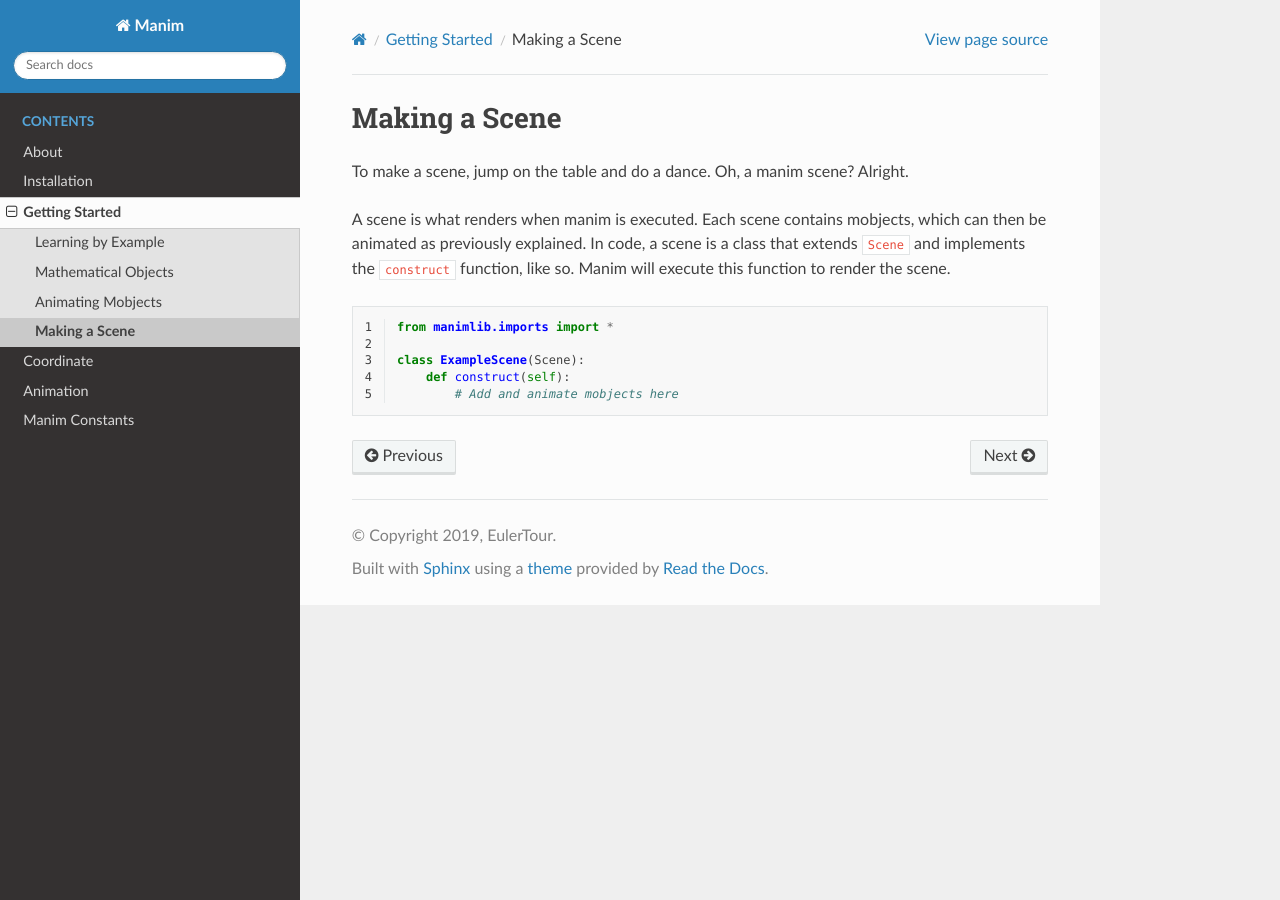
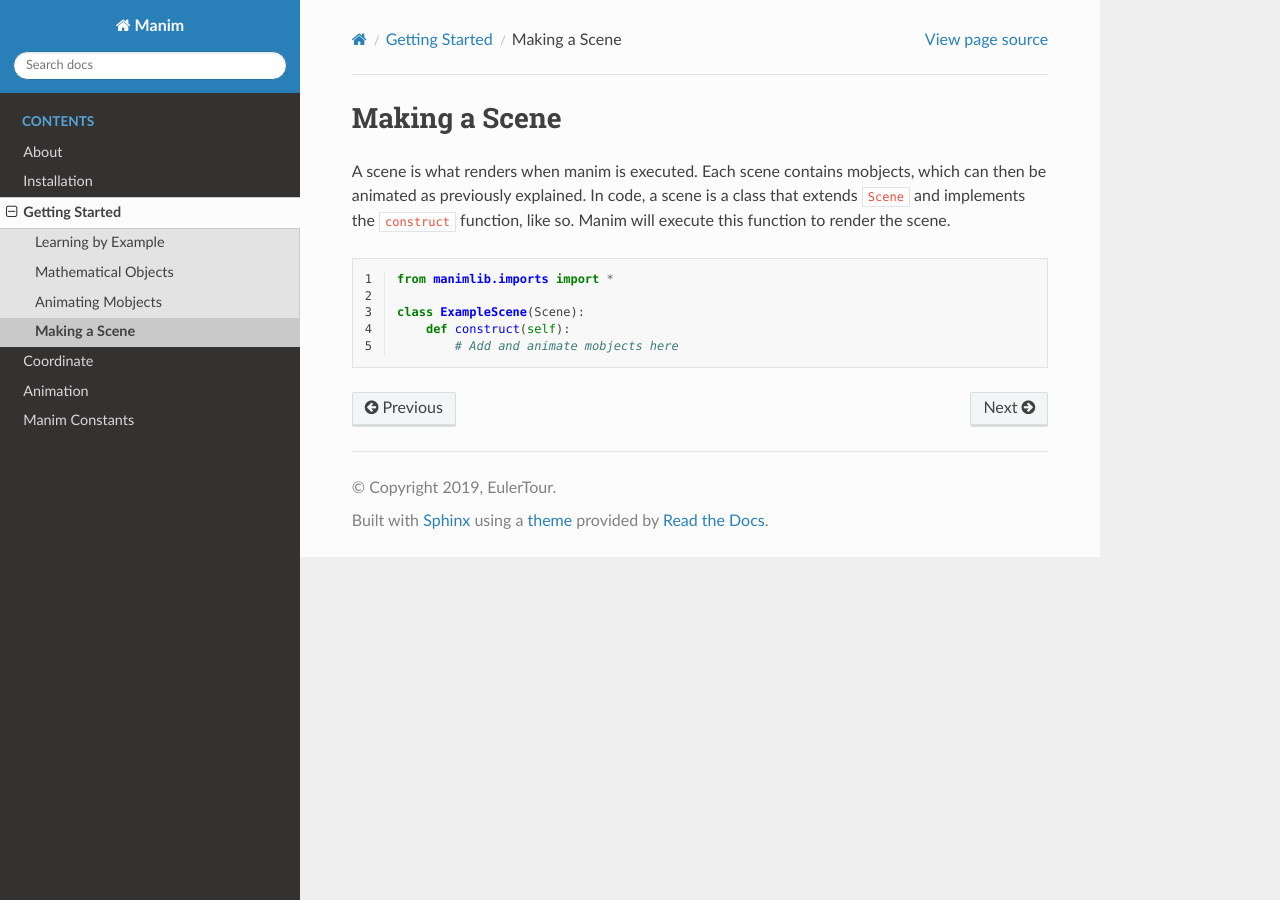
Before and after one commit to 3b1b/manim, a Sphinx documentation site: the page built from docs/source/getting_started/making_a_scene.rst, in a window 1280 px wide. Built offline with Sphinx 7.4.7 and the Read the Docs theme 2.0.0, drawn with Linux system fonts in a browser that asks for light colours; pages that are not in the unit, such as notebooks, are missing from menus.

Commit message:
Removed the joke

```diff
--- a/docs/source/getting_started/making_a_scene.rst
+++ b/docs/source/getting_started/making_a_scene.rst
@@ -1,7 +1,5 @@
 Making a Scene
 ==============
-
-To make a scene, jump on the table and do a dance. Oh, a manim scene? Alright.
 
 A scene is what renders when manim is executed. Each scene contains mobjects, which can then be animated as
 previously explained. In code, a scene is a class that extends ``Scene`` and implements the ``construct``
```
